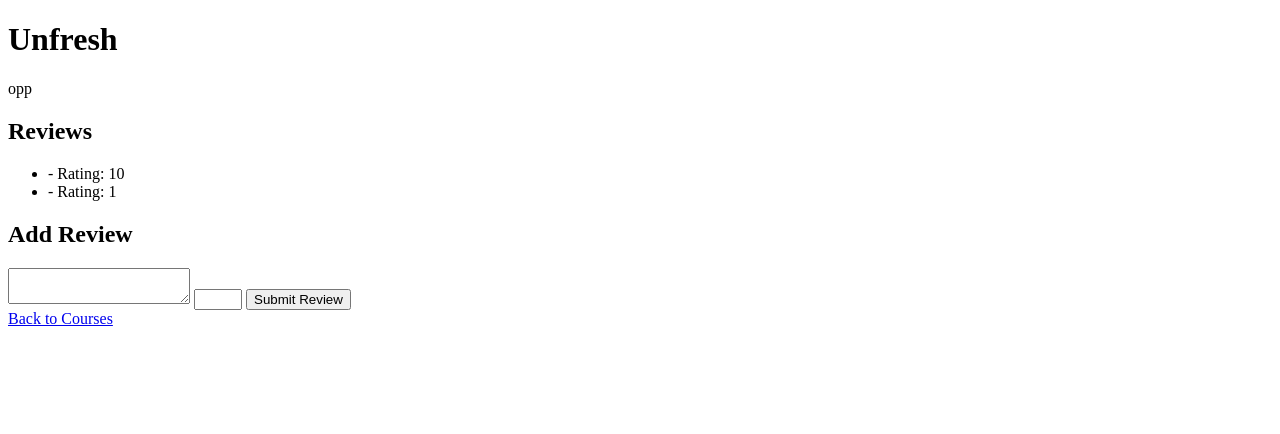
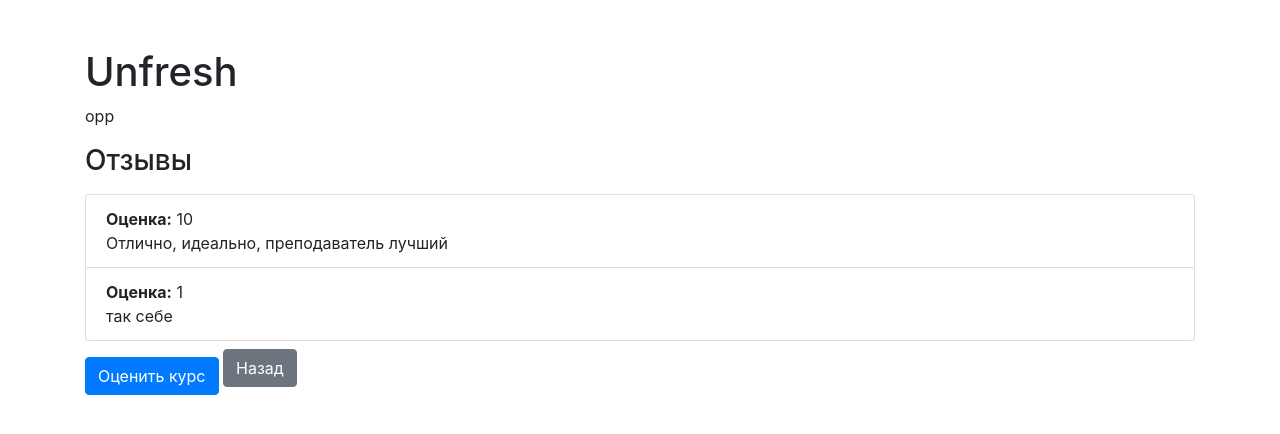
Before and after one commit to Unfresh-bot/proect_shop_it, a Flask app: page /course/1 in a window 1280 px wide. Shown: the top 434 px of the page. Run offline with Flask 3, Linux system fonts and the light colour scheme; data comes from the database, SQL or seed files in the repository; some libraries are stand-ins or nearby versions.

Commit message:
Add files via upload

```diff
--- a/templates/add_course.html
+++ b/templates/add_course.html
@@ -18,10 +18,6 @@
                 <label for="description">Описание курса</label>
                 <textarea class="form-control" id="description" name="description" required></textarea>
             </div>
-            <div class="form-group">
-                <label for="rating">Оценка курса</label>
-                <input type="number" class="form-control" id="rating" name="rating" step="0.1" min="0" max="10" required>
-            </div>
             <button type="submit" class="btn btn-primary">Добавить курс</button>
         </form>
         <a href="{{ url_for('index') }}" class="btn btn-secondary mt-3">Назад</a>
--- a/templates/course_detail.html
+++ b/templates/course_detail.html
@@ -3,25 +3,24 @@
 <head>
     <meta charset="UTF-8">
     <meta name="viewport" content="width=device-width, initial-scale=1.0">
+    <link rel="stylesheet" href="https://stackpath.bootstrapcdn.com/bootstrap/4.5.2/css/bootstrap.min.css">
     <title>{{ course.name }}</title>
 </head>
 <body>
-    <h1>{{ course.name }}</h1>
-    <p>{{ course.description }}</p>
-
-    <h2>Reviews</h2>
-    <ul>
-        {% for review in course.reviews %}
-            <li>{{ review.review }} - Rating: {{ review.rating }}</li>
-        {% endfor %}
-    </ul>
-
-    <h2>Add Review</h2>
-    <form method="POST">
-        <textarea name="review" required></textarea>
-        <input type="number" name="rating" min="1" max="5" required>
-        <button type="submit">Submit Review</button>
-    </form>
-    <a href="{{ url_for('index') }}">Back to Courses</a>
+    <div class="container mt-5">
+        <h1>{{ course.name }}</h1>
+        <p>{{ course.description }}</p>
+        <h3>Отзывы</h3>
+        <ul class="list-group mt-3">
+            {% for review in course.reviews %}
+            <li class="list-group-item">
+                <strong>Оценка:</strong> {{ review.rating }}<br>
+                {{ review.content }}
+            </li>
+            {% endfor %}
+        </ul>
+        <a href="{{ url_for('review_course', course_id=course.id) }}" class="btn btn-primary mt-3">Оценить курс</a>
+        <a href="{{ url_for('index') }}" class="btn btn-secondary">Назад</a>
+    </div>
 </body>
 </html>
```
Also changed, not shown: templates/index.html (+9 -6 lines), templates/review_course.html (added, +30 -0 lines).
